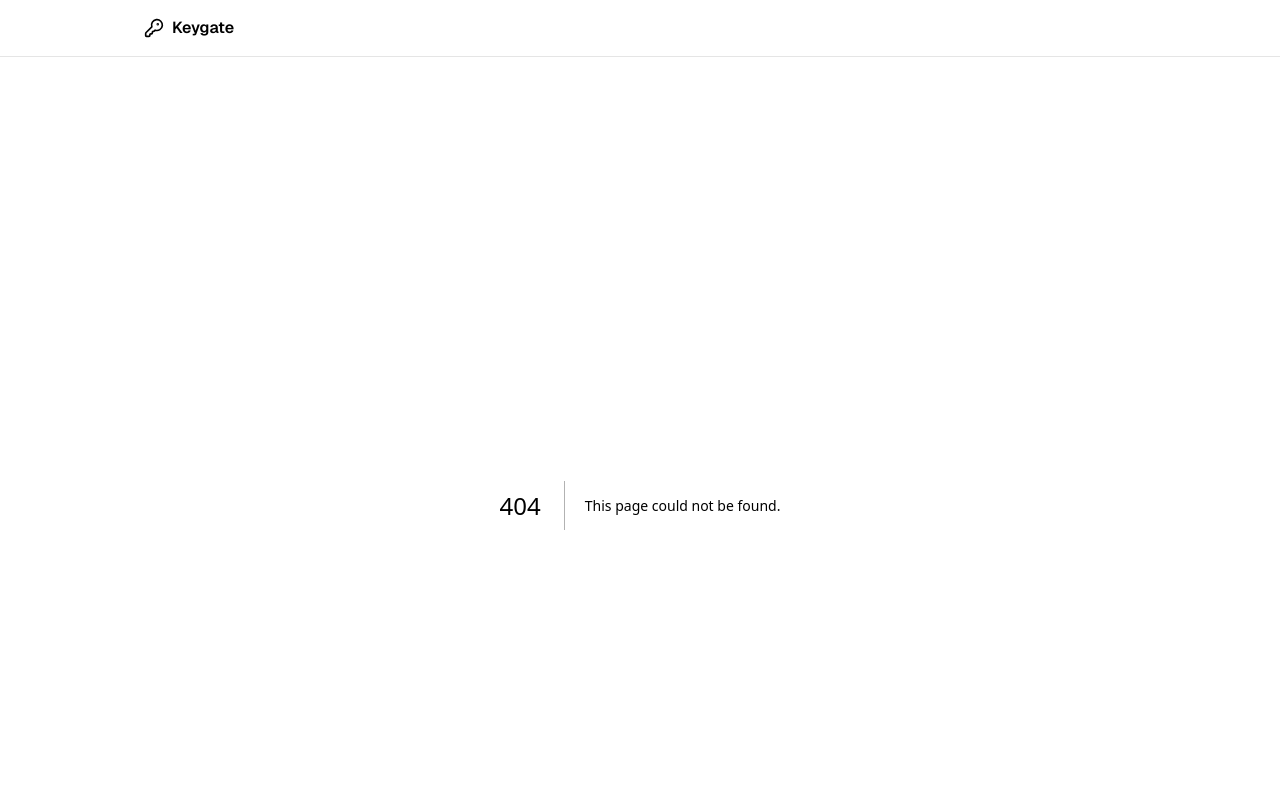
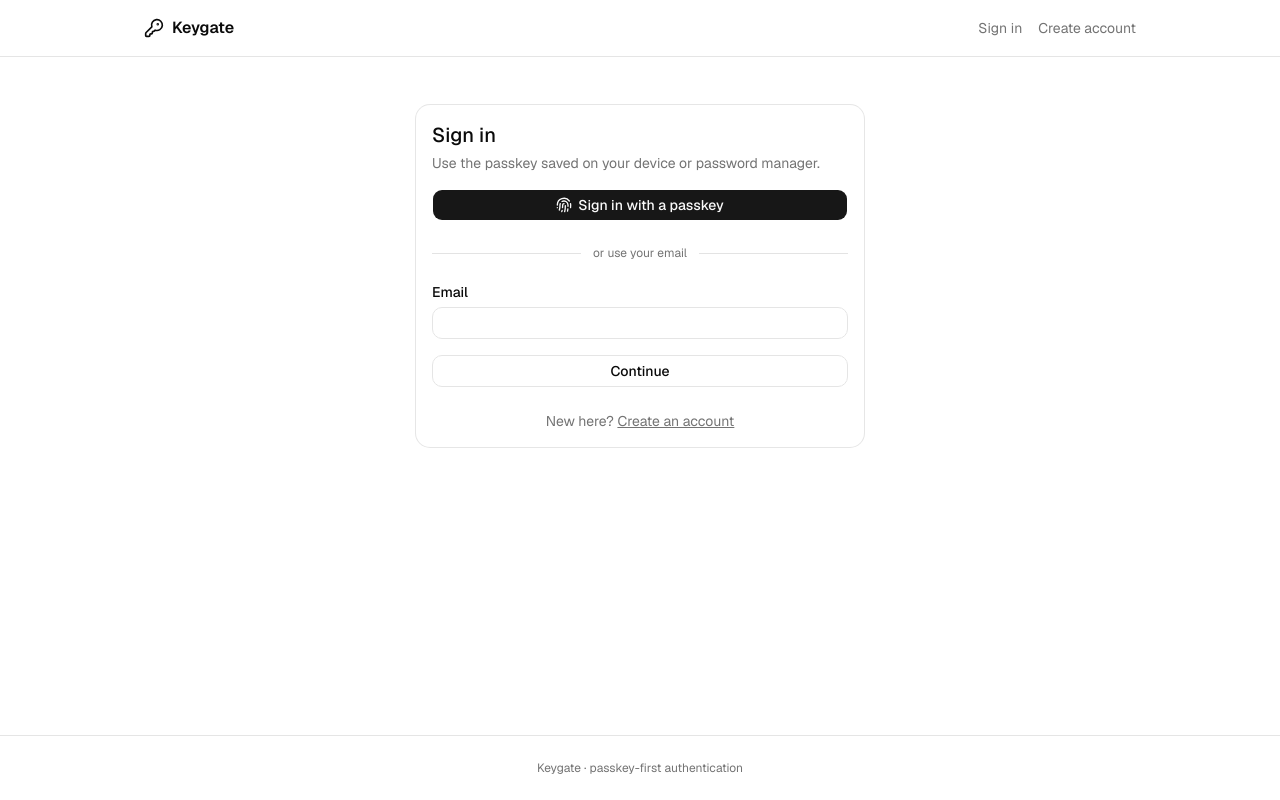
Before and after one commit to HariprasadG92/Passkey_First_authentication_keygate, a Next.js app in the folder apps/web/: page /signin in a window 1280 px wide. Before the commit this address had no page. Shown: the top 800 px of the page. Built offline with nearby package versions, Linux system fonts and the light colour scheme; no server answers.

Commit message:
feat(web): add passkey sign-in, account page and auth-aware navigation

```diff
--- /dev/null
+++ b/apps/web/src/app/account/page.tsx
@@ -0,0 +1,74 @@
+"use client";
+
+import { useRouter } from "next/navigation";
+import { useEffect, useState } from "react";
+import { KeyRound } from "lucide-react";
+import { FormError } from "@/components/form-message";
+import { Button } from "@/components/ui/button";
+import { Card, CardContent, CardDescription, CardHeader, CardTitle } from "@/components/ui/card";
+import { api, ApiError, type Account } from "@/lib/api";
+
+const dateFormat = new Intl.DateTimeFormat(undefined, { dateStyle: "medium", timeStyle: "short" });
+
+export default function AccountPage() {
+  const router = useRouter();
+  const [account, setAccount] = useState<Account | null>(null);
+  const [error, setError] = useState<string | null>(null);
+
+  useEffect(() => {
+    api<Account>("/account").then(setAccount, (err: unknown) => {
+      if (err instanceof ApiError && err.status === 401) router.replace("/signin");
+      else setError((err as Error).message);
+    });
+  }, [router]);
+
+  async function signOut() {
+    await api("/auth/logout", { method: "POST" });
+    router.replace("/signin");
+    router.refresh();
+  }
+
+  if (error) return <FormError message={error} />;
+  if (!account) return <p className="text-muted-foreground">Loading…</p>;
+
+  return (
+    <div className="mx-auto max-w-2xl space-y-6">
+      <div className="flex items-center justify-between">
+        <div>
+          <h1 className="text-2xl font-bold" data-testid="account-heading">
+            Welcome, {account.user.display_name}
+          </h1>
+          <p className="text-sm text-muted-foreground">{account.user.email}</p>
+        </div>
+        <Button variant="outline" onClick={signOut}>
+          Sign out
+        </Button>
+      </div>
+
+      <Card>
+        <CardHeader>
+          <CardTitle>Passkeys</CardTitle>
+          <CardDescription>Devices and password managers that can sign you in.</CardDescription>
+        </CardHeader>
+        <CardContent>
+          <ul className="divide-y" data-testid="passkey-list">
+            {account.passkeys.map((p) => (
+              <li key={p.id} className="flex items-center gap-3 py-3">
+                <KeyRound className="size-5 text-muted-foreground" aria-hidden />
+                <div className="flex-1">
+                  <p className="font-medium">{p.friendly_name}</p>
+                  <p className="text-xs text-muted-foreground">
+                    Added {dateFormat.format(new Date(p.created_at))}
+                    {p.last_used_at &&
+                      ` · Last used ${dateFormat.format(new Date(p.last_used_at))}`}
+                    {p.backup_state && " · Synced"}
+                  </p>
+                </div>
+              </li>
+            ))}
+          </ul>
+        </CardContent>
+      </Card>
+    </div>
+  );
+}
--- a/apps/web/src/app/layout.tsx
+++ b/apps/web/src/app/layout.tsx
@@ -4,6 +4,7 @@ import { GeistSans } from "geist/font/sans";
 import { headers } from "next/headers";
 import Link from "next/link";
 import { KeyRound } from "lucide-react";
+import { AuthNav } from "@/components/auth-nav";
 import "./globals.css";
 
 // Self-hosted fonts: no build-time or runtime requests to third-party font CDNs.
@@ -28,7 +29,7 @@ export default async function RootLayout({ children }: Readonly<{ children: Reac
               Keygate
             </Link>
             <nav aria-label="Main" className="text-sm text-muted-foreground">
-              {/* Sign-in links arrive in Phase 1. */}
+              <AuthNav />
             </nav>
           </div>
         </header>
--- a/apps/web/src/app/page.tsx
+++ b/apps/web/src/app/page.tsx
@@ -1,4 +1,5 @@
 import { Fingerprint, ShieldCheck, Workflow } from "lucide-react";
+import Link from "next/link";
 import { Button } from "@/components/ui/button";
 import { ApiStatus } from "@/components/api-status";
 
@@ -29,7 +30,12 @@ export default function HomePage() {
           Keygate is a self-hostable identity service built around passkeys.
         </p>
         <div className="flex items-center gap-4">
-          <Button disabled>Sign in with a passkey</Button>
+          <Button asChild>
+            <Link href="/signin">Sign in with a passkey</Link>
+          </Button>
+          <Button asChild variant="outline">
+            <Link href="/signup">Create account</Link>
+          </Button>
           <ApiStatus />
         </div>
       </section>
--- /dev/null
+++ b/apps/web/src/app/signin/page.tsx
@@ -0,0 +1,88 @@
+"use client";
+
+import Link from "next/link";
+import { useRouter } from "next/navigation";
+import { useState } from "react";
+import { Fingerprint } from "lucide-react";
+import { FormError } from "@/components/form-message";
+import { Button } from "@/components/ui/button";
+import { Card, CardContent, CardDescription, CardHeader, CardTitle } from "@/components/ui/card";
+import { Input } from "@/components/ui/input";
+import { Label } from "@/components/ui/label";
+import { describePasskeyError, signInWithPasskey } from "@/lib/passkeys";
+import { emailSchema } from "@/lib/validation";
+
+export default function SignInPage() {
+  const router = useRouter();
+  const [email, setEmail] = useState("");
+  const [error, setError] = useState<string | null>(null);
+  const [busy, setBusy] = useState(false);
+
+  async function run(withEmail?: string) {
+    setBusy(true);
+    setError(null);
+    try {
+      await signInWithPasskey(withEmail);
+      router.push("/account");
+    } catch (err) {
+      setError(describePasskeyError(err));
+    } finally {
+      setBusy(false);
+    }
+  }
+
+  function onEmailSubmit(event: React.FormEvent) {
+    event.preventDefault();
+    const parsed = emailSchema.safeParse(email);
+    if (!parsed.success) {
+      setError(parsed.error.issues[0]?.message ?? "Enter a valid email address.");
+      return;
+    }
+    void run(parsed.data);
+  }
+
+  return (
+    <Card className="mx-auto max-w-md">
+      <CardHeader>
+        <CardTitle className="text-xl">Sign in</CardTitle>
+        <CardDescription>Use the passkey saved on your device or password manager.</CardDescription>
+      </CardHeader>
+      <CardContent className="space-y-6">
+        <Button onClick={() => run()} className="w-full" disabled={busy}>
+          <Fingerprint aria-hidden />
+          {busy ? "Waiting for your device…" : "Sign in with a passkey"}
+        </Button>
+
+        <div className="flex items-center gap-3 text-xs text-muted-foreground">
+          <span className="h-px flex-1 bg-current opacity-20" />
+          or use your email
+          <span className="h-px flex-1 bg-current opacity-20" />
+        </div>
+
+        <form onSubmit={onEmailSubmit} className="space-y-4" noValidate>
+          <div className="space-y-2">
+            <Label htmlFor="email">Email</Label>
+            <Input
+              id="email"
+              type="email"
+              autoComplete="username webauthn"
+              value={email}
+              onChange={(e) => setEmail(e.target.value)}
+            />
+          </div>
+          <Button type="submit" variant="outline" className="w-full" disabled={busy}>
+            Continue
+          </Button>
+        </form>
+
+        <FormError message={error} />
+        <p className="text-center text-sm text-muted-foreground">
+          New here?{" "}
+          <Link href="/signup" className="underline">
+            Create an account
+          </Link>
+        </p>
+      </CardContent>
+    </Card>
+  );
+}
--- /dev/null
+++ b/apps/web/src/components/auth-nav.tsx
@@ -0,0 +1,31 @@
+"use client";
+
+import Link from "next/link";
+import { useEffect, useState } from "react";
+import { api, type SessionInfo } from "@/lib/api";
+
+export function AuthNav() {
+  const [session, setSession] = useState<SessionInfo | null>(null);
+
+  useEffect(() => {
+    api<SessionInfo>("/auth/session").then(setSession, () => setSession(null));
+  }, []);
+
+  if (session?.authenticated) {
+    return (
+      <Link href="/account" className="hover:text-foreground">
+        {session.user?.email}
+      </Link>
+    );
+  }
+  return (
+    <div className="flex gap-4">
+      <Link href="/signin" className="hover:text-foreground">
+        Sign in
+      </Link>
+      <Link href="/signup" className="hover:text-foreground">
+        Create account
+      </Link>
+    </div>
+  );
+}
```
